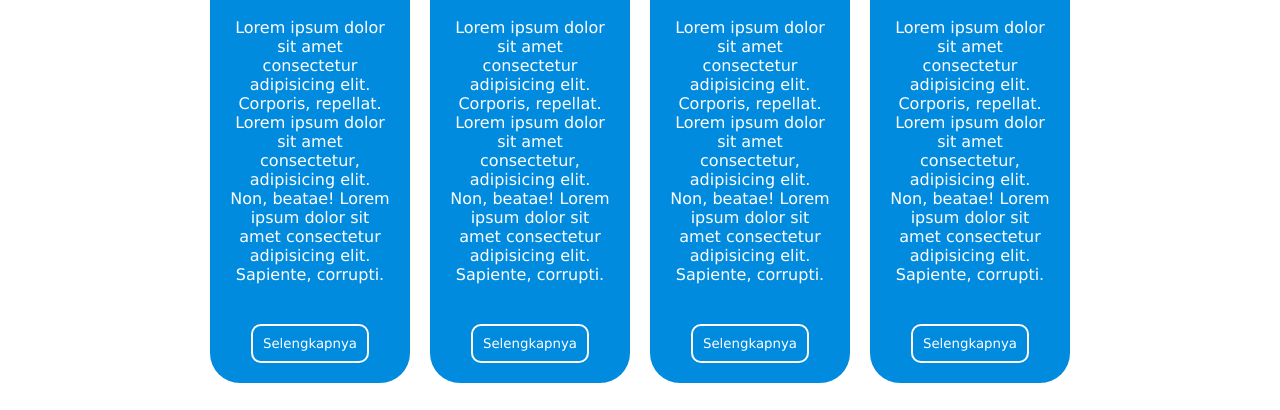
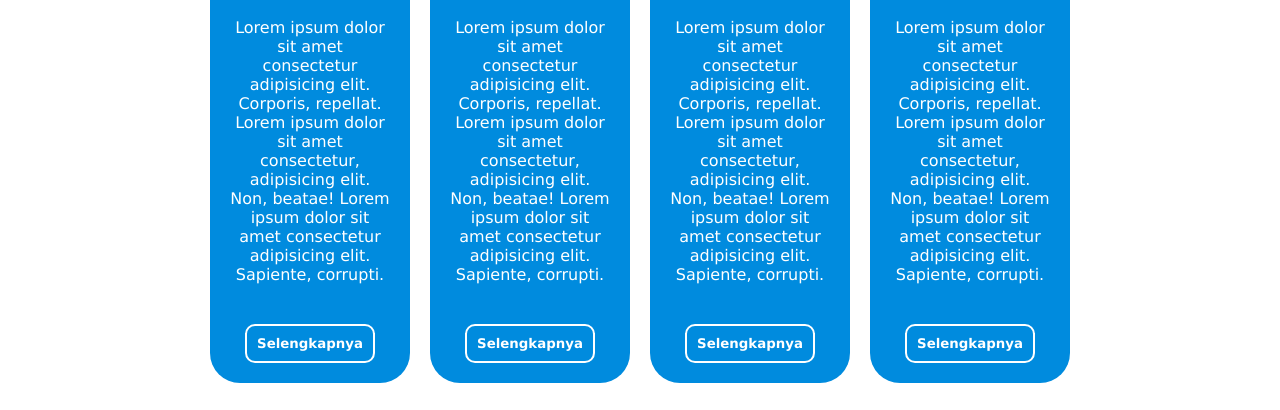
Before and after one commit to peding123/webpekerjaanorangtua.github.io, a plain HTML site: page index.html in a window 1280 px wide. Shown: the part 520-930 px from the top of the page. Drawn offline with Linux system fonts and the light colour scheme.

Commit message:
third commit

```diff
--- a/CSS/style.css
+++ b/CSS/style.css
@@ -25,6 +25,7 @@
     width: 100%;
     overflow: auto;
     background-color: white;
+    box-shadow: 10px 10px 10px rgba(0, 0, 0, 0.5);
 }
 
 ul {
@@ -88,6 +89,7 @@
     color: white;
     border: 2px solid white;
     border-radius: 10px;
+    font-weight: bold;
 }
 
 .button:hover {
@@ -184,4 +186,5 @@
     width: 120px;
     background-color: white;
     color: #008BDE;
+    font-weight: bold;
 }
--- a/index.html
+++ b/index.html
@@ -36,28 +36,36 @@
                 <p>Lorem ipsum dolor sit amet consectetur adipisicing elit. Corporis, repellat. Lorem ipsum dolor sit
                     amet consectetur, adipisicing elit. Non, beatae! Lorem ipsum dolor sit amet consectetur adipisicing
                     elit. Sapiente, corrupti.</p>
-                <button class="button">Selengkapnya</button>
+                <a href="#">
+                    <button class="button">Selengkapnya</button>
+                </a>
             </div>
             <div class="col">
                 <h1>Profile</h1>
                 <p>Lorem ipsum dolor sit amet consectetur adipisicing elit. Corporis, repellat. Lorem ipsum dolor sit
                     amet consectetur, adipisicing elit. Non, beatae! Lorem ipsum dolor sit amet consectetur adipisicing
                     elit. Sapiente, corrupti.</p>
-                <button class="button">Selengkapnya</button>
+                <a href="#">
+                    <button class="button">Selengkapnya</button>
+                </a>
             </div>
             <div class="col">
                 <h1>Eskul</h1>
                 <p>Lorem ipsum dolor sit amet consectetur adipisicing elit. Corporis, repellat. Lorem ipsum dolor sit
                     amet consectetur, adipisicing elit. Non, beatae! Lorem ipsum dolor sit amet consectetur adipisicing
                     elit. Sapiente, corrupti.</p>
-                <button class="button">Selengkapnya</button>
+                <a href="#">
+                    <button class="button">Selengkapnya</button>
+                </a>
             </div>
             <div class="col">
                 <h1>Gallery</h1>
                 <p>Lorem ipsum dolor sit amet consectetur adipisicing elit. Corporis, repellat. Lorem ipsum dolor sit
                     amet consectetur, adipisicing elit. Non, beatae! Lorem ipsum dolor sit amet consectetur adipisicing
                     elit. Sapiente, corrupti.</p>
-                <button class="button">Selengkapnya</button>
+                <a href="#">
+                    <button class="button">Selengkapnya</button>
+                </a>
             </div>
         </div>
         <div class="row-message">
```
